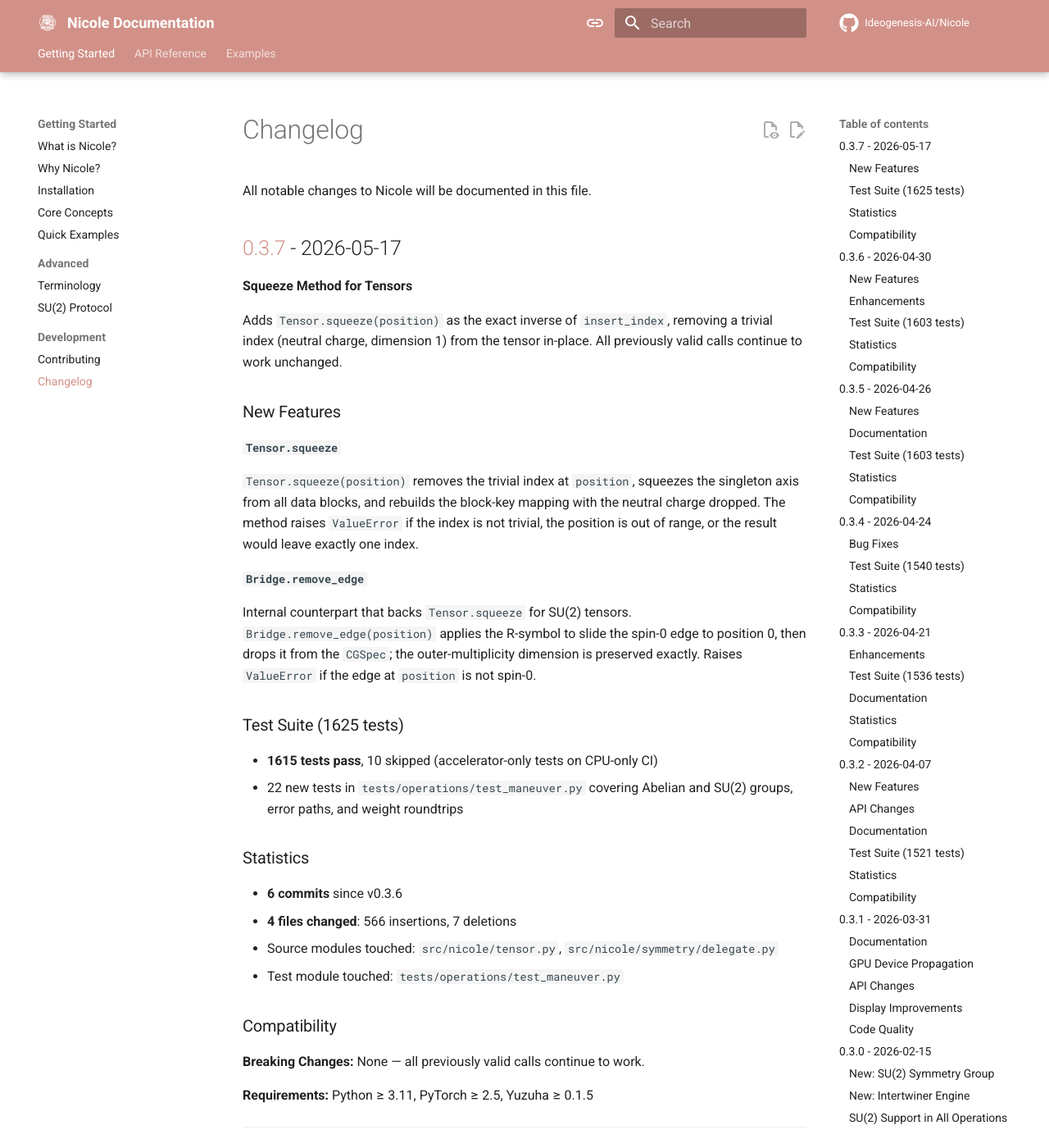
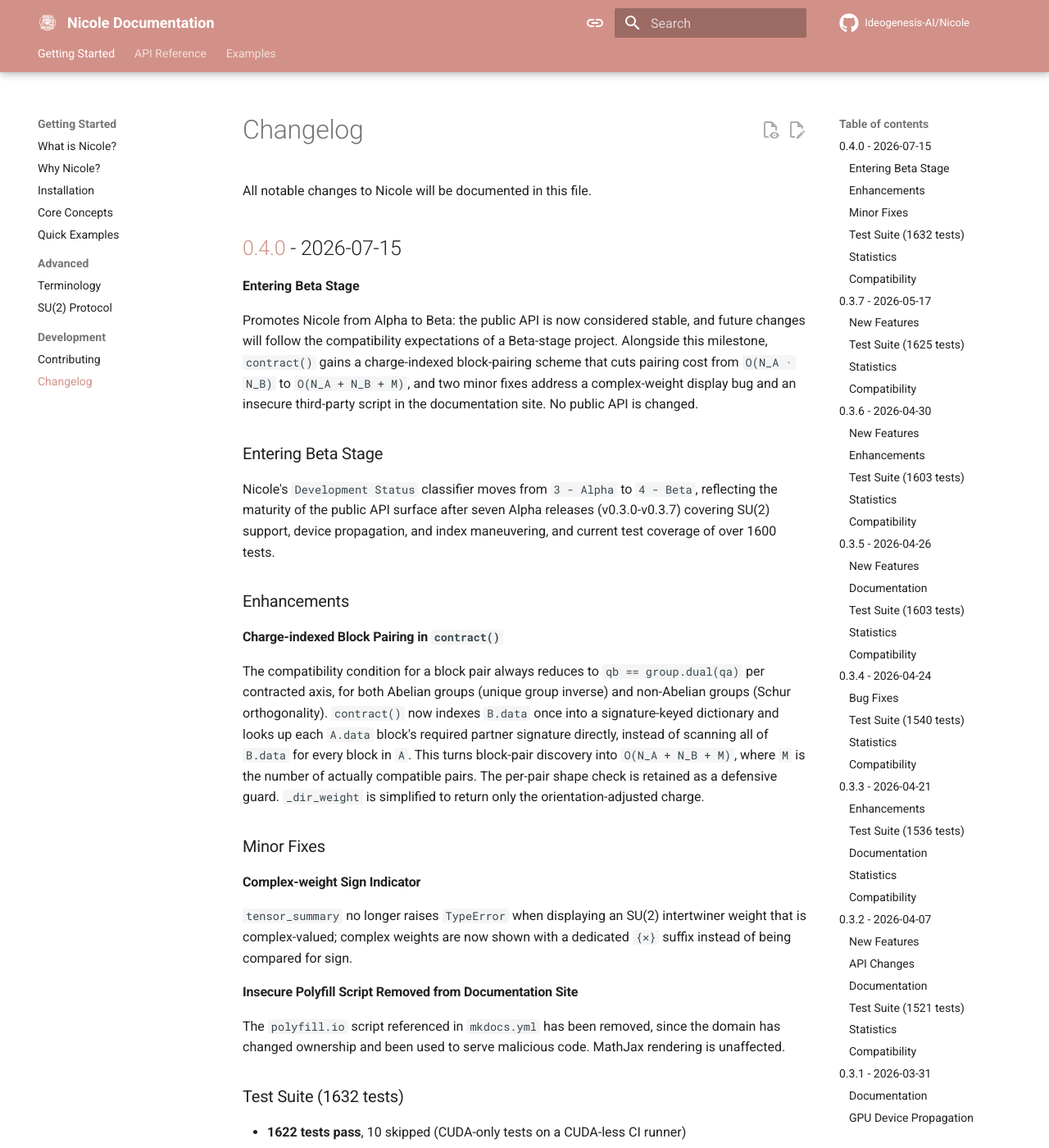
Before and after one commit to Ideogenesis-AI/Nicole, an MkDocs documentation site: the page built from docs/getting-started/changelog.md, in a window 1280 px wide and 1400 px high. Shown: the whole window at 82% size. Built offline with MkDocs 1.6.1 and Material for MkDocs 9.7.7, drawn with Linux system fonts in a browser that asks for light colours; comment, search, counter and statistics services are not loaded; the version menu is left out; some of the changed text lies outside the part shown.

Commit message:
Document release of version 0.4.0, promoting Nicole to Beta status.
Introduced charge-indexed block-pairing in `contract()`, enhancing efficiency. Fixed complex-weight display issues and removed insecure polyfill script from documentation. Updated test suite with new tests, maintaining compatibility with no breaking changes.

```diff
--- a/docs/getting-started/changelog.md
+++ b/docs/getting-started/changelog.md
@@ -1,6 +1,77 @@
 # Changelog
 
 All notable changes to Nicole will be documented in this file.
+
+## [0.4.0] - 2026-07-15
+
+**Entering Beta Stage**
+
+Promotes Nicole from Alpha to Beta: the public API is now considered stable,
+and future changes will follow the compatibility expectations of a
+Beta-stage project. Alongside this milestone, `contract()` gains a
+charge-indexed block-pairing scheme that cuts pairing cost from
+`O(N_A · N_B)` to `O(N_A + N_B + M)`, and two minor fixes address a
+complex-weight display bug and an insecure third-party script in the
+documentation site. No public API is changed.
+
+### Entering Beta Stage
+
+Nicole's `Development Status` classifier moves from `3 - Alpha` to
+`4 - Beta`, reflecting the maturity of the public API surface after seven
+Alpha releases (v0.3.0-v0.3.7) covering SU(2) support, device propagation,
+and index maneuvering, and current test coverage of over 1600 tests.
+
+### Enhancements
+
+#### Charge-indexed Block Pairing in `contract()`
+
+The compatibility condition for a block pair always reduces to
+`qb == group.dual(qa)` per contracted axis, for both Abelian groups (unique
+group inverse) and non-Abelian groups (Schur orthogonality). `contract()` now
+indexes `B.data` once into a signature-keyed dictionary and looks up each
+`A.data` block's required partner signature directly, instead of scanning all
+of `B.data` for every block in `A`. This turns block-pair discovery into
+`O(N_A + N_B + M)`, where `M` is the number of actually compatible pairs. The
+per-pair shape check is retained as a defensive guard. `_dir_weight` is
+simplified to return only the orientation-adjusted charge.
+
+### Minor Fixes
+
+#### Complex-weight Sign Indicator
+
+`tensor_summary` no longer raises `TypeError` when displaying an SU(2)
+intertwiner weight that is complex-valued; complex weights are now shown with
+a dedicated `{✕}` suffix instead of being compared for sign.
+
+#### Insecure Polyfill Script Removed from Documentation Site
+
+The `polyfill.io` script referenced in `mkdocs.yml` has been removed, since
+the domain has changed ownership and been used to serve malicious code.
+MathJax rendering is unaffected.
+
+### Test Suite (1632 tests)
+
+- **1622 tests pass**, 10 skipped (CUDA-only tests on a CUDA-less CI runner)
+- 7 new tests in `tests/operations/test_contract.py` covering many-sector
+  contraction for `U1Group`, `ProductGroup`, and SU(2) against brute-force
+  manual references, multi-axis contraction, the zero-contracted-axes
+  outer-product case, and a sparse many-block case
+
+### Statistics
+
+- **6 commits** since v0.3.7
+- **5 files changed**: 240 insertions, 38 deletions
+- Source modules touched: `src/nicole/contract.py`, `src/nicole/display.py`
+- Test module touched: `tests/operations/test_contract.py`
+- Documentation touched: `mkdocs.yml`
+
+### Compatibility
+
+**Breaking Changes:** None — all previously valid calls continue to work.
+
+**Requirements:** Python ≥ 3.11, PyTorch ≥ 2.5, Yuzuha ≥ 0.1.5
+
+---
 
 ## [0.3.7] - 2026-05-17
 
@@ -1033,6 +1104,7 @@
 
 ---
 
+[0.4.0]: https://github.com/Ideogenesis-AI/Nicole/releases/tag/v0.4.0
 [0.3.7]: https://github.com/Ideogenesis-AI/Nicole/releases/tag/v0.3.7
 [0.3.6]: https://github.com/Ideogenesis-AI/Nicole/releases/tag/v0.3.6
 [0.3.5]: https://github.com/Ideogenesis-AI/Nicole/releases/tag/v0.3.5
```
